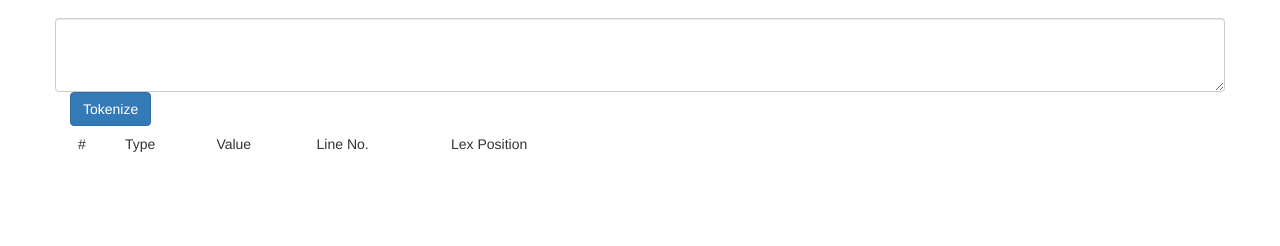
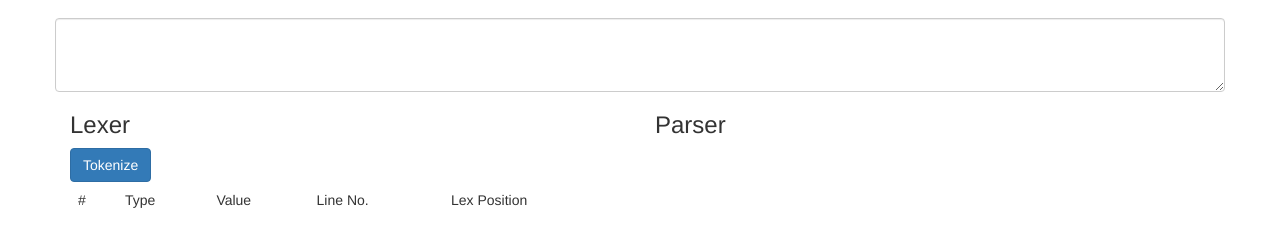
Before and after one commit to 9231058/yepc, a plain HTML site: page yepc-UI/index.html in a window 1280 px wide. Shown: the part 102-348 px from the top of the page. Drawn offline with Linux system fonts and the light colour scheme.

Commit message:
Main page structure was improved.

```diff
--- a/yepc-UI/index.html
+++ b/yepc-UI/index.html
@@ -19,6 +19,7 @@
 	</div>
 	<div class="row">
 		<div class="col-md-6" id="lexer">
+			<h3>Lexer</h3>
 			<button type="button" class="btn btn-primary" v-on:click="tokenize">Tokenize</button>
 			<table class="table">
 				<thead>
@@ -42,6 +43,7 @@
 			</table>
 		</div>
 		<div class="col-md-6">
+			<h3>Parser</h3>
 		</div>
 	</div>
 </div>
```
